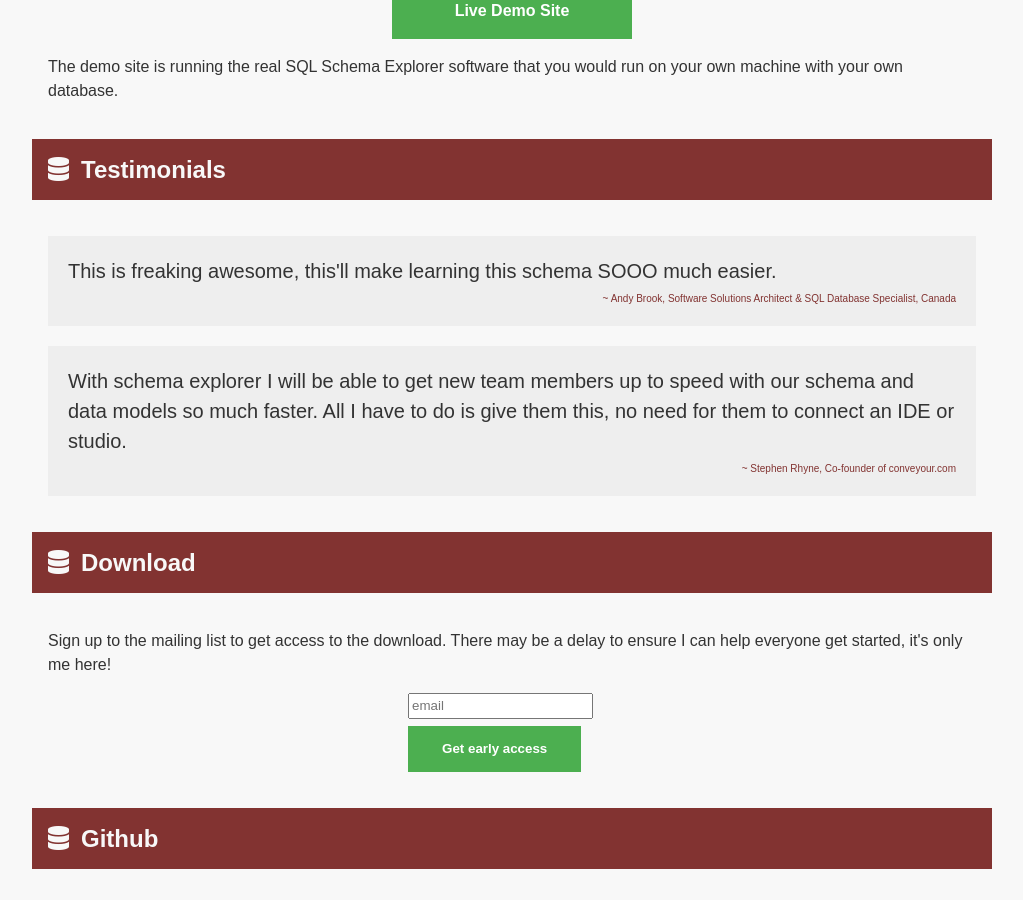
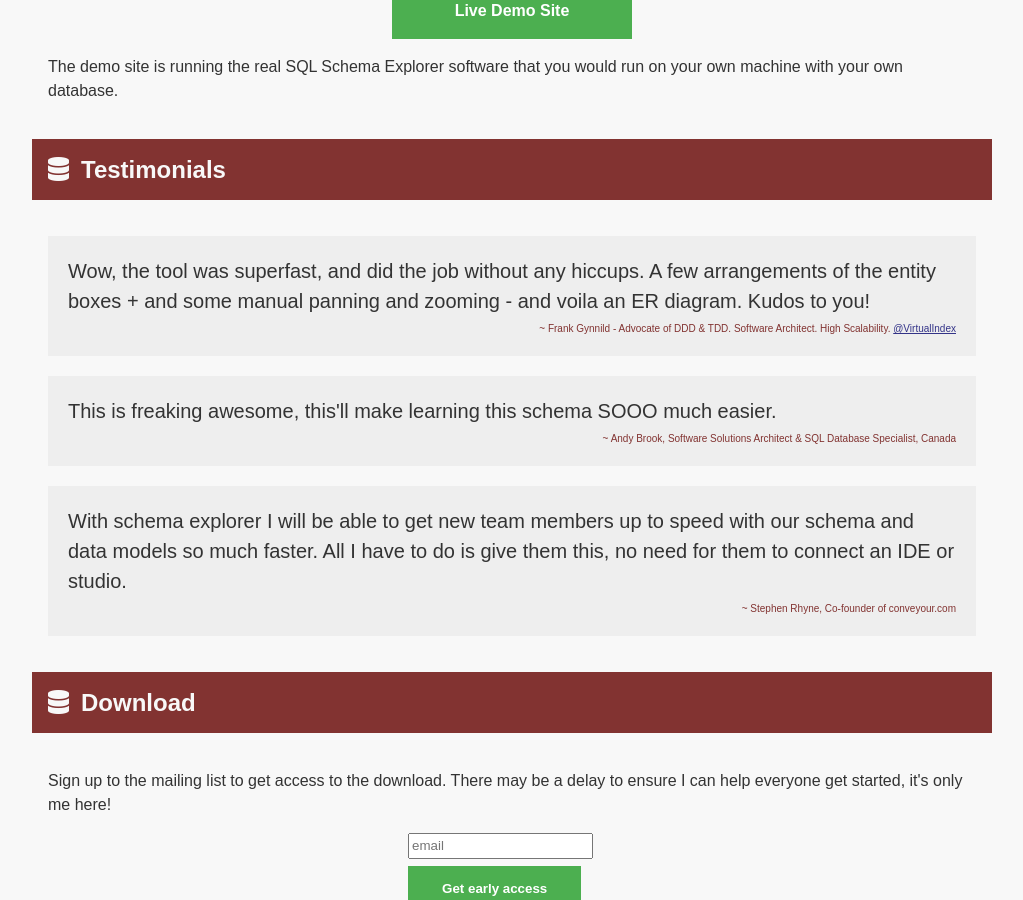
Before and after one commit to timabell/schema-explorer, a Jekyll site: the page built from index.html, in a window 1280 px wide and 900 px high, scrolled down 2021 px. Shown: the whole window, without its empty margins (128-1151 px from the left). Built offline with Jekyll 4.4.1, drawn with Linux system fonts in a browser that asks for light colours; nearby versions of some CDN libraries.

Commit message:
New testimonial
Sent by email, permission obtained to quote

```diff
--- a/index.html
+++ b/index.html
@@ -82,6 +82,18 @@ I think you should definitely try out Sql Schema Explorer with one of your own d
 
 	<h2 id="testimonials">Testimonials</h2>
 	<blockquote>
+	  <span class="quote">Wow,
+			the tool was superfast, and did the job without any hiccups. A few
+			arrangements of the entity boxes + and some manual panning and zooming -
+			and voila an ER diagram.
+			Kudos to you!</span>
+	  <br/>
+		<span class="attribution">~
+			Frank Gynnild - Advocate of DDD &amp; TDD. Software Architect. High Scalability.
+			<a href="https://twitter.com/VirtualIndex" target="_blank">@VirtualIndex</a>
+		</span>
+	</blockquote>
+	<blockquote>
 	  <span class="quote">This is freaking awesome, this'll make learning this schema SOOO much easier.</span>
 	  <br/>
 	  <span class="attribution">~ Andy Brook, Software Solutions Architect &amp; SQL Database Specialist, Canada</span>
```
